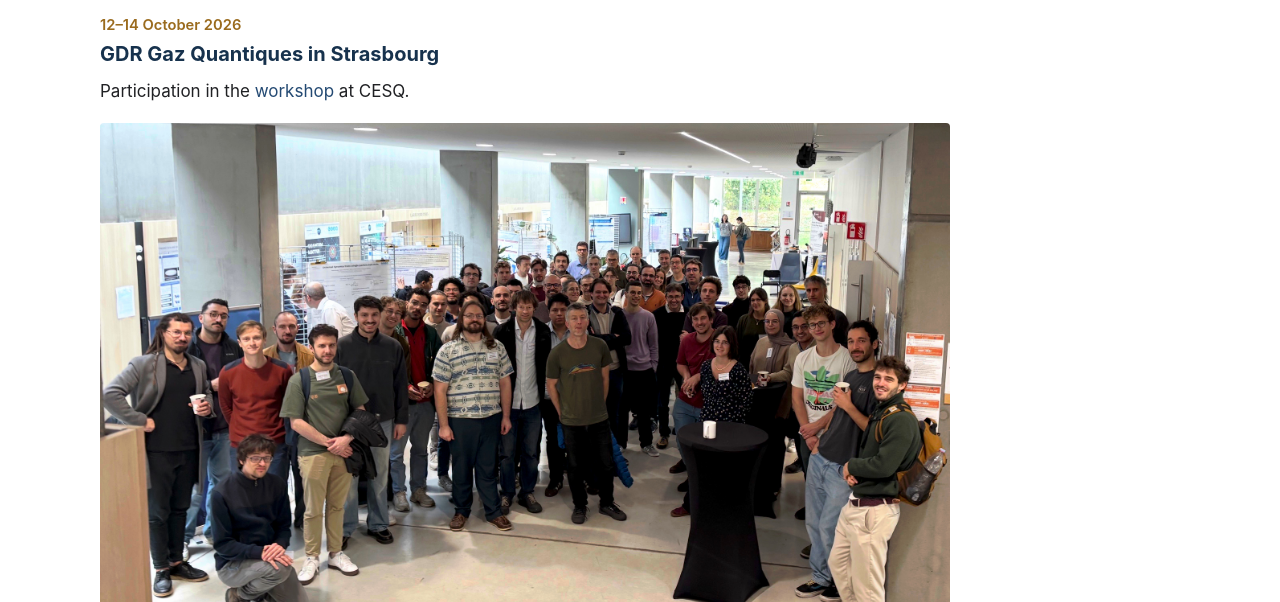
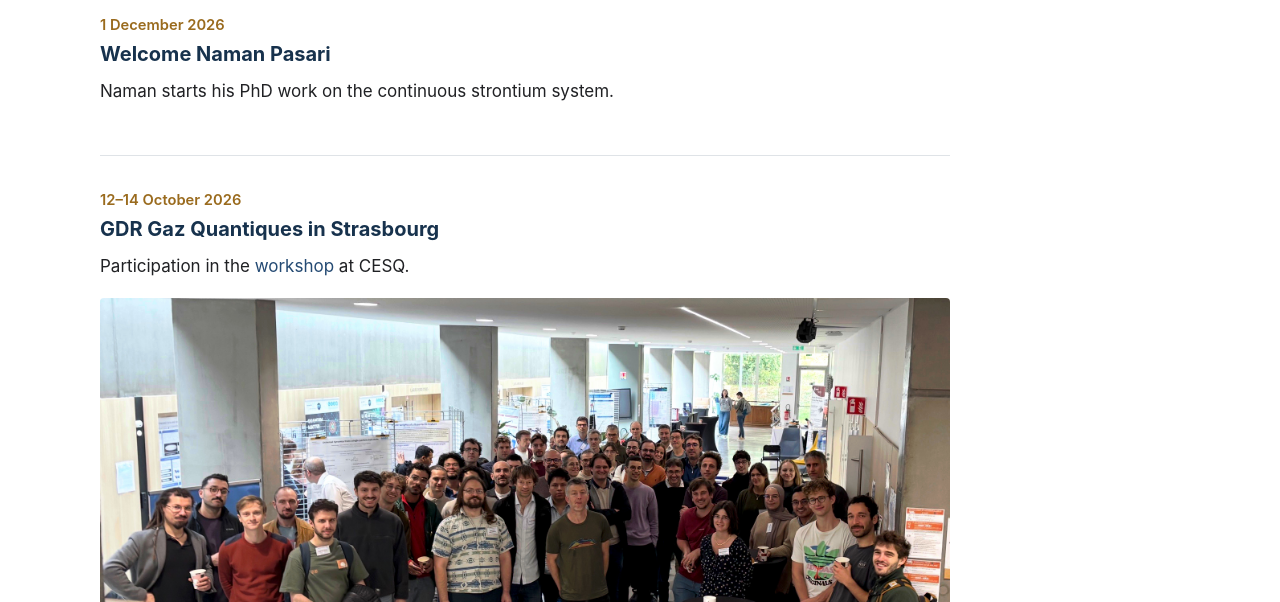
Before and after one commit to andrea-bertoldi/quantum-matter-sensing-lab, a plain HTML site: page news.html in a window 1280 px wide. Shown: the part 198-800 px from the top of the page. Drawn offline with Linux system fonts and the light colour scheme.

Commit message:
Add news articles for Naman Pasari and Hriday Bhardwaj

```diff
--- a/news.html
+++ b/news.html
@@ -25,6 +25,12 @@
 
 <section class="section">
     <h1>News</h1>
+
+    <article class="news-item">
+        <time datetime="2026-03-04">1 December 2026</time>
+        <h3>Welcome Naman Pasari</h3>
+        <p>Naman starts his PhD work on the continuous strontium system.</p>
+    </article>
 
     <article class="news-item">
         <time datetime="2026-10-12">12–14 October 2026</time>
@@ -61,7 +67,7 @@
     <article class="news-item">
         <time datetime="2026-03-04">4 March 2026</time>
         <h3>Welcome Hriday Bhardwaj</h3>
-        <p>Hriday Bhardwaj starts his PhD work on the development of a cold ytterbium system.</p>
+        <p>Hriday Bhardwaj starts his M2 & PhD work on the development of a cold ytterbium system.</p>
     </article>
 
     <article class="news-item">
```
